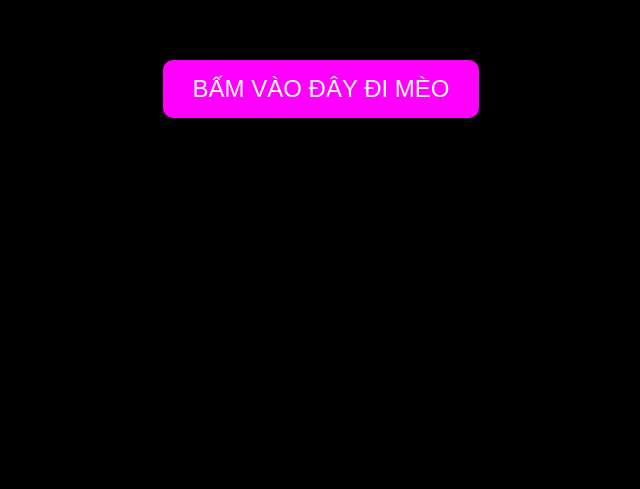
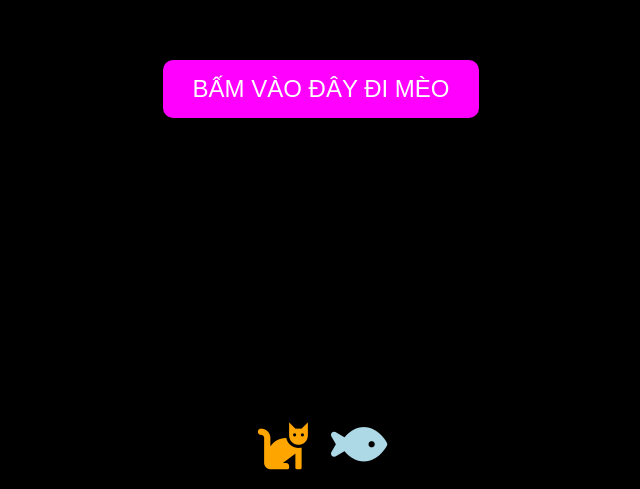
Before and after one commit to Mh0511-cash/meo-ca, a plain HTML site: page index.html in a window 1280 px wide. Shown: the part 311-800 px from the top of the page, without its empty margins (319-959 px from the left). Drawn offline with Linux system fonts and the light colour scheme.

Commit message:
Update index.html

```diff
--- a/index.html
+++ b/index.html
@@ -4,6 +4,7 @@
   <meta charset="UTF-8">
   <meta name="viewport" content="width=device-width, initial-scale=1.0">
   <title>Pháo Hoa Mèo Khùng <3 Cá Thúi</title>
+  <link rel="stylesheet" href="https://cdnjs.cloudflare.com/ajax/libs/font-awesome/6.0.0-beta3/css/all.min.css">
   <style>
     body {
       margin: 0;
@@ -44,6 +45,25 @@
     button:hover {
       background: #cc00cc;
     }
+    #icons {
+      position: absolute;
+      bottom: 20px;
+      left: 50%;
+      transform: translateX(-50%);
+      z-index: 2;
+      display: flex;
+      align-items: center;
+      gap: 20px;
+    }
+    #icons i {
+      font-size: 50px;
+    }
+    #icons .fa-cat {
+      color: orange;
+    }
+    #icons .fa-fish {
+      color: lightblue;
+    }
 
     @keyframes dance {
       0%, 100% {
@@ -64,6 +84,10 @@
 <body>
   <button id="startButton">BẤM VÀO ĐÂY ĐI MÈO</button>
   <h1 id="text">CÁ THÚI <3 MÈO KHÙNG</h1>
+  <div id="icons">
+    <i class="fas fa-cat"></i>
+    <i class="fas fa-fish"></i>
+  </div>
   <canvas id="fireworks"></canvas>
   <script>
     const canvas = document.getElementById('fireworks');
```
